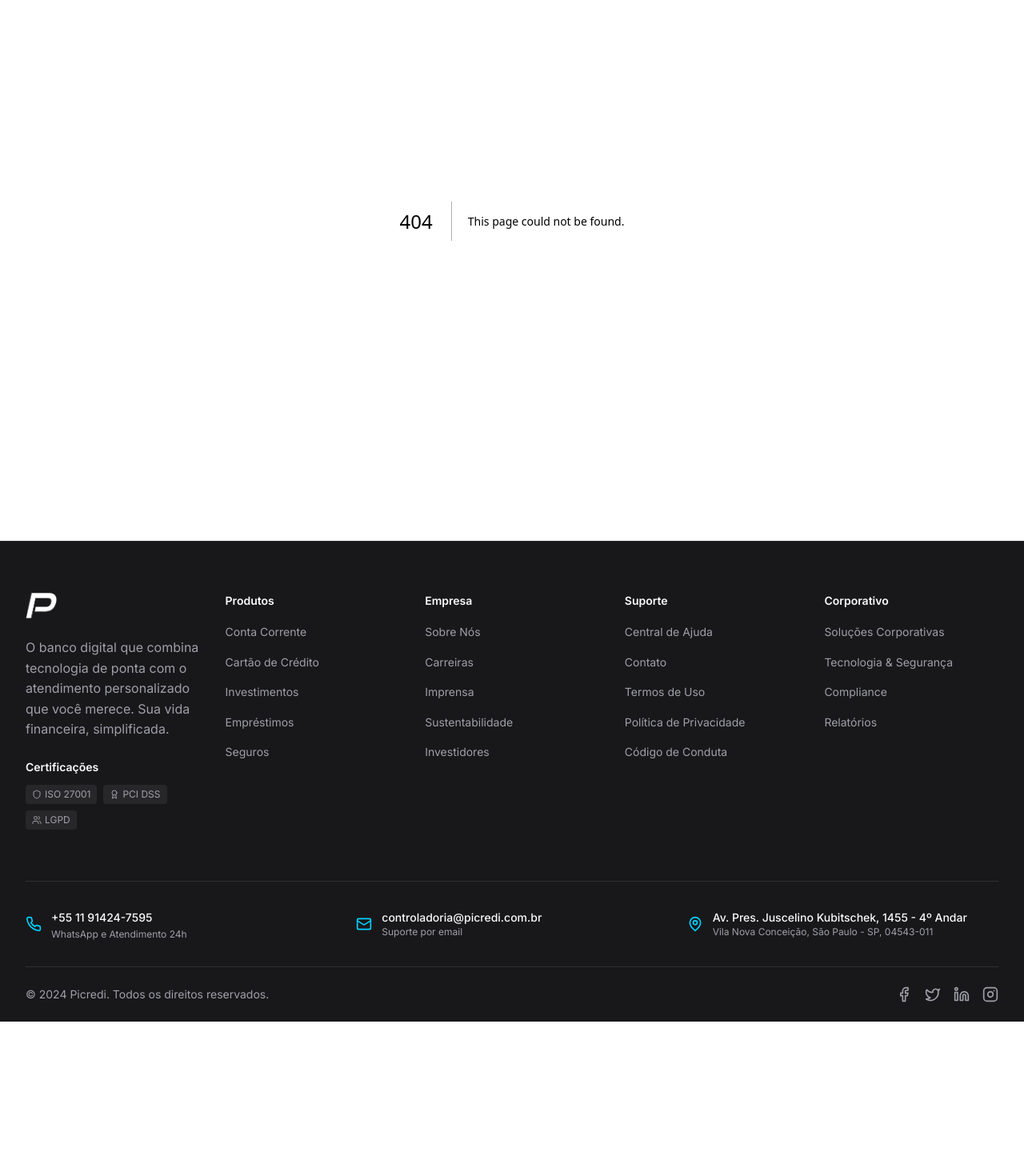
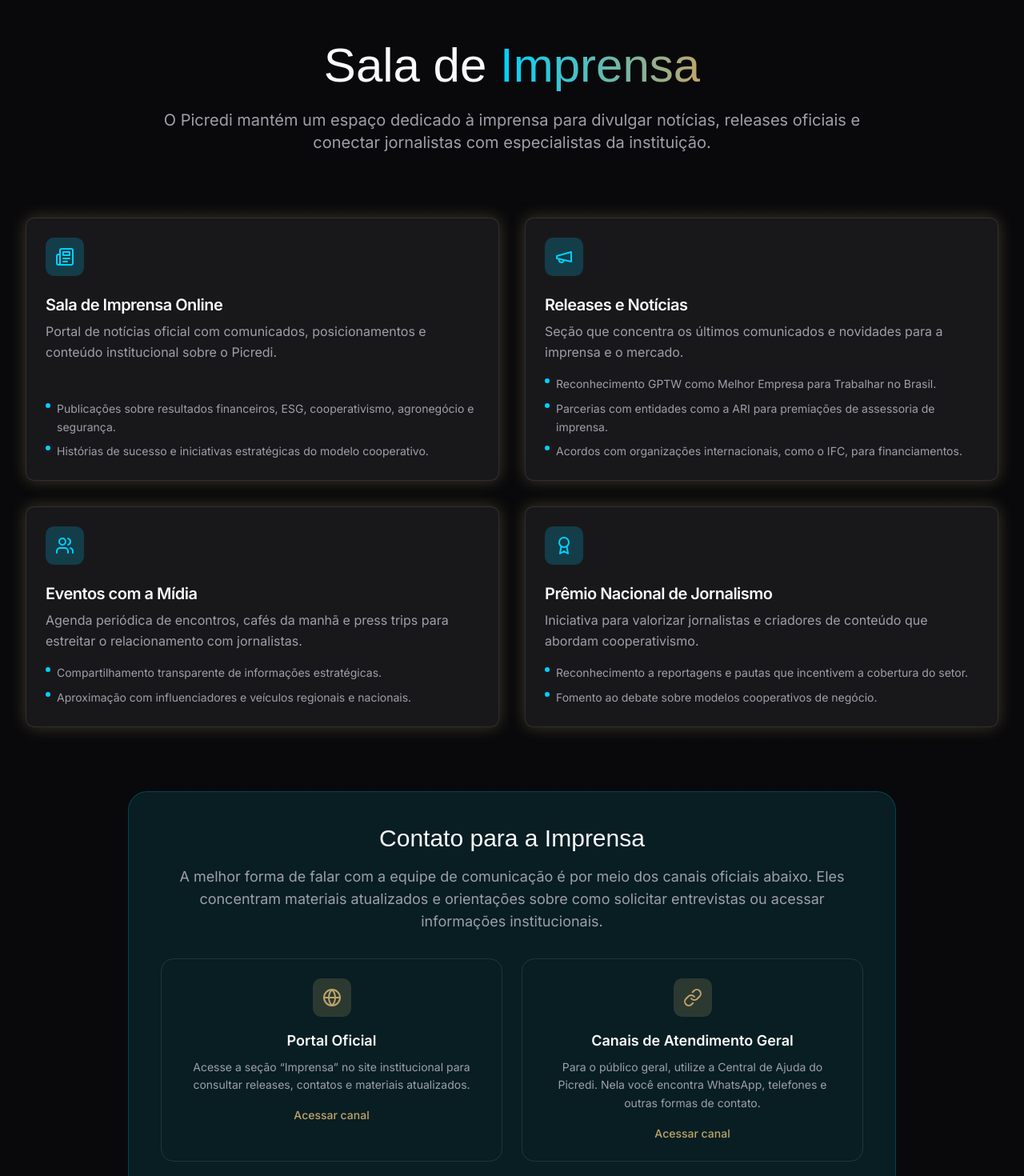
Before and after one commit to igormart21/picredi, a Next.js app: page /imprensa in a window 1280 px wide. Before the commit this address had no page. Shown: the part 140-1610 px from the top of the page at 80% size. Before the commit the page ends 1417 px from the top, so only its background shows below. Built offline with nearby package versions, Linux system fonts and the light colour scheme; a web font is replaced by a local one.

Commit message:
Cria página de Imprensa

```diff
--- /dev/null
+++ b/app/imprensa/page.tsx
@@ -0,0 +1,206 @@
+'use client';
+
+import React from 'react';
+import { motion } from 'framer-motion';
+import {
+  Newspaper,
+  Megaphone,
+  Users,
+  Award,
+  Globe,
+  LinkIcon,
+} from 'lucide-react';
+import { Card, CardContent, CardDescription, CardHeader, CardTitle } from '@/components/ui/Card';
+import Link from 'next/link';
+
+interface ResourceCard {
+  icon: React.ComponentType<React.SVGProps<SVGSVGElement>>;
+  title: string;
+  description: string;
+  bullets: string[];
+}
+
+const pressResources: ResourceCard[] = [
+  {
+    icon: Newspaper,
+    title: 'Sala de Imprensa Online',
+    description:
+      'Portal de notícias oficial com comunicados, posicionamentos e conteúdo institucional sobre o Picredi.',
+    bullets: [
+      'Publicações sobre resultados financeiros, ESG, cooperativismo, agronegócio e segurança.',
+      'Histórias de sucesso e iniciativas estratégicas do modelo cooperativo.',
+    ],
+  },
+  {
+    icon: Megaphone,
+    title: 'Releases e Notícias',
+    description:
+      'Seção que concentra os últimos comunicados e novidades para a imprensa e o mercado.',
+    bullets: [
+      'Reconhecimento GPTW como Melhor Empresa para Trabalhar no Brasil.',
+      'Parcerias com entidades como a ARI para premiações de assessoria de imprensa.',
+      'Acordos com organizações internacionais, como o IFC, para financiamentos.',
+    ],
+  },
+  {
+    icon: Users,
+    title: 'Eventos com a Mídia',
+    description:
+      'Agenda periódica de encontros, cafés da manhã e press trips para estreitar o relacionamento com jornalistas.',
+    bullets: [
+      'Compartilhamento transparente de informações estratégicas.',
+      'Aproximação com influenciadores e veículos regionais e nacionais.',
+    ],
+  },
+  {
+    icon: Award,
+    title: 'Prêmio Nacional de Jornalismo',
+    description:
+      'Iniciativa para valorizar jornalistas e criadores de conteúdo que abordam cooperativismo.',
+    bullets: [
+      'Reconhecimento a reportagens e pautas que incentivem a cobertura do setor.',
+      'Fomento ao debate sobre modelos cooperativos de negócio.',
+    ],
+  },
+];
+
+const pressContacts = [
+  {
+    icon: Globe,
+    title: 'Portal Oficial',
+    description:
+      'Acesse a seção “Imprensa” no site institucional para consultar releases, contatos e materiais atualizados.',
+    href: 'https://picredi.com.br/imprensa',
+  },
+  {
+    icon: LinkIcon,
+    title: 'Canais de Atendimento Geral',
+    description:
+      'Para o público geral, utilize a Central de Ajuda do Picredi. Nela você encontra WhatsApp, telefones e outras formas de contato.',
+    href: '/ajuda',
+  },
+];
+
+export default function ImprensaPage() {
+  return (
+    <div className="min-h-screen bg-gradient-to-br from-background via-background to-muted/20 pt-20 sm:pt-24">
+      <section className="py-16 sm:py-20">
+        <div className="max-w-7xl mx-auto px-4 sm:px-6 lg:px-8">
+          <motion.div
+            className="text-center max-w-4xl mx-auto"
+            initial={{ opacity: 0, y: 20 }}
+            animate={{ opacity: 1, y: 0 }}
+            transition={{ duration: 0.8 }}
+          >
+            <h1 className="text-4xl sm:text-5xl lg:text-6xl font-good-times text-foreground mb-6">
+              Sala de{' '}
+              <span className="text-transparent bg-clip-text bg-gradient-to-r from-accent to-secondary">
+                Imprensa
+              </span>
+            </h1>
+            <p className="text-lg sm:text-xl text-muted-foreground">
+              O Picredi mantém um espaço dedicado à imprensa para divulgar notícias, releases
+              oficiais e conectar jornalistas com especialistas da instituição.
+            </p>
+          </motion.div>
+        </div>
+      </section>
+
+      <section className="pb-16 sm:pb-20">
+        <div className="max-w-7xl mx-auto px-4 sm:px-6 lg:px-8">
+          <motion.div
+            className="grid grid-cols-1 md:grid-cols-2 lg:grid-cols-2 gap-6 sm:gap-8"
+            initial={{ opacity: 0, y: 20 }}
+            whileInView={{ opacity: 1, y: 0 }}
+            transition={{ duration: 0.6 }}
+            viewport={{ once: true }}
+          >
+            {pressResources.map((resource, index) => {
+              const IconComponent = resource.icon;
+
+              return (
+                <motion.div
+                  key={resource.title}
+                  initial={{ opacity: 0, y: 20 }}
+                  whileInView={{ opacity: 1, y: 0 }}
+                  transition={{ duration: 0.5, delay: index * 0.1 }}
+                  viewport={{ once: true }}
+                >
+                  <Card variant="luxury" className="h-full flex flex-col">
+                    <CardHeader>
+                      <div className="w-12 h-12 bg-accent/20 rounded-lg flex items-center justify-center mb-4">
+                        <IconComponent className="w-6 h-6 text-accent" />
+                      </div>
+                      <CardTitle className="text-xl">{resource.title}</CardTitle>
+                      <CardDescription className="text-base leading-relaxed">
+                        {resource.description}
+                      </CardDescription>
+                    </CardHeader>
+                    <CardContent className="space-y-2 mt-auto">
+                      <ul className="space-y-2 text-sm text-muted-foreground leading-relaxed">
+                        {resource.bullets.map((bullet) => (
+                          <li key={bullet} className="flex items-start gap-2">
+                            <span className="mt-1 w-1.5 h-1.5 rounded-full bg-accent flex-shrink-0" />
+                            <span>{bullet}</span>
+                          </li>
+                        ))}
+                      </ul>
+                    </CardContent>
+                  </Card>
+                </motion.div>
+              );
+            })}
+          </motion.div>
+        </div>
+      </section>
+
+      <section className="pb-20">
+        <div className="max-w-5xl mx-auto px-4 sm:px-6 lg:px-8">
+          <motion.div
+            className="bg-accent/10 border border-accent/20 rounded-3xl p-6 sm:p-8 lg:p-10 text-center"
+            initial={{ opacity: 0, y: 20 }}
+            whileInView={{ opacity: 1, y: 0 }}
+            transition={{ duration: 0.6 }}
+            viewport={{ once: true }}
+          >
+            <h2 className="text-2xl sm:text-3xl font-good-times text-foreground mb-4">
+              Contato para a Imprensa
+            </h2>
+            <p className="text-base sm:text-lg text-muted-foreground mb-8">
+              A melhor forma de falar com a equipe de comunicação é por meio dos canais oficiais
+              abaixo. Eles concentram materiais atualizados e orientações sobre como solicitar
+              entrevistas ou acessar informações institucionais.
+            </p>
+
+            <div className="grid grid-cols-1 md:grid-cols-2 gap-6">
+              {pressContacts.map((contact, index) => {
+                const IconComponent = contact.icon;
+
+                return (
+                  <div
+                    key={contact.title}
+                    className="flex flex-col items-center text-center bg-background/60 border border-border rounded-2xl p-6"
+                  >
+                    <div className="w-12 h-12 bg-secondary/20 rounded-lg flex items-center justify-center mb-4">
+                      <IconComponent className="w-6 h-6 text-secondary" />
+                    </div>
+                    <h3 className="text-lg font-semibold text-foreground mb-2">{contact.title}</h3>
+                    <p className="text-sm text-muted-foreground leading-relaxed mb-4">
+                      {contact.description}
+                    </p>
+                    <Link
+                      href={contact.href}
+                      className="inline-flex items-center text-sm font-medium text-secondary hover:underline"
+                    >
+                      Acessar canal
+                    </Link>
+                  </div>
+                );
+              })}
+            </div>
+          </motion.div>
+        </div>
+      </section>
+    </div>
+  );
+}
```
